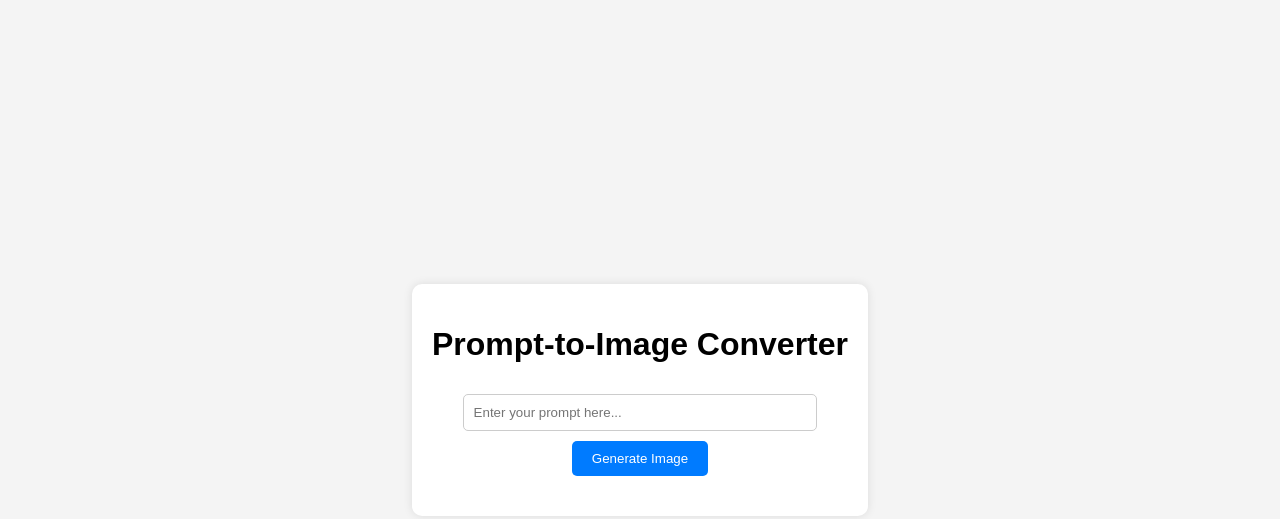
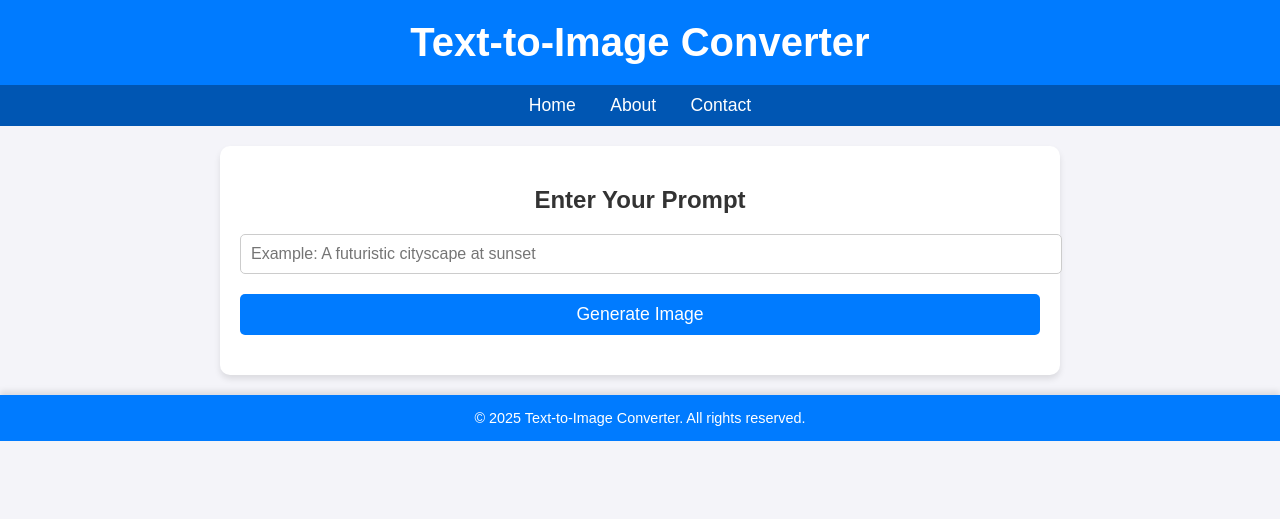
Before and after one commit to ratulwho/texttoim, a plain HTML site: page index.html in a window 1280 px wide. Drawn offline with Linux system fonts and the light colour scheme.

Commit message:
Update index.html

```diff
--- a/index.html
+++ b/index.html
@@ -3,40 +3,81 @@
 <head>
   <meta charset="UTF-8">
   <meta name="viewport" content="width=device-width, initial-scale=1.0">
-  <title>Prompt-to-Image Converter</title>
+  <title>Text-to-Image Converter</title>
   <style>
+    /* General Styles */
     body {
-      font-family: Arial, sans-serif;
-      background-color: #f4f4f4;
-      display: flex;
-      justify-content: center;
-      align-items: center;
-      height: 100vh;
+      font-family: 'Arial', sans-serif;
       margin: 0;
+      padding: 0;
+      background-color: #f4f4f9;
+      color: #333;
     }
 
-    .container {
+    /* Header */
+    header {
+      background-color: #007bff;
+      color: white;
+      padding: 20px;
       text-align: center;
-      background-color: #fff;
-      padding: 20px;
-      border-radius: 10px;
-      box-shadow: 0 0 10px rgba(0, 0, 0, 0.1);
+      box-shadow: 0 4px 6px rgba(0, 0, 0, 0.1);
     }
 
-    input {
-      width: 80%;
+    header h1 {
+      margin: 0;
+      font-size: 2.5rem;
+    }
+
+    /* Navigation Menu */
+    nav {
+      background-color: #0056b3;
       padding: 10px;
-      margin: 10px 0;
+      text-align: center;
+    }
+
+    nav a {
+      color: white;
+      text-decoration: none;
+      margin: 0 15px;
+      font-size: 1.1rem;
+    }
+
+    nav a:hover {
+      text-decoration: underline;
+    }
+
+    /* Main Content */
+    .container {
+      max-width: 800px;
+      margin: 20px auto;
+      padding: 20px;
+      background-color: white;
+      border-radius: 10px;
+      box-shadow: 0 4px 6px rgba(0, 0, 0, 0.1);
+    }
+
+    .container h2 {
+      text-align: center;
+      margin-bottom: 20px;
+    }
+
+    input[type="text"] {
+      width: 100%;
+      padding: 10px;
+      margin-bottom: 20px;
       border: 1px solid #ccc;
       border-radius: 5px;
+      font-size: 1rem;
     }
 
     button {
-      padding: 10px 20px;
+      width: 100%;
+      padding: 10px;
       background-color: #007bff;
-      color: #fff;
+      color: white;
       border: none;
       border-radius: 5px;
+      font-size: 1.1rem;
       cursor: pointer;
     }
 
@@ -46,22 +87,58 @@
 
     #imageContainer {
       margin-top: 20px;
+      text-align: center;
     }
 
     #imageContainer img {
       max-width: 100%;
-      border-radius: 5px;
+      border-radius: 10px;
+      box-shadow: 0 4px 6px rgba(0, 0, 0, 0.1);
+    }
+
+    /* Footer */
+    footer {
+      background-color: #007bff;
+      color: white;
+      text-align: center;
+      padding: 15px;
+      margin-top: 20px;
+      box-shadow: 0 -4px 6px rgba(0, 0, 0, 0.1);
+    }
+
+    footer p {
+      margin: 0;
+      font-size: 0.9rem;
     }
   </style>
 </head>
 <body>
+  <!-- Header -->
+  <header>
+    <h1>Text-to-Image Converter</h1>
+  </header>
+
+  <!-- Navigation Menu -->
+  <nav>
+    <a href="#">Home</a>
+    <a href="#">About</a>
+    <a href="#">Contact</a>
+  </nav>
+
+  <!-- Main Content -->
   <div class="container">
-    <h1>Prompt-to-Image Converter</h1>
-    <input type="text" id="promptInput" placeholder="Enter your prompt here...">
+    <h2>Enter Your Prompt</h2>
+    <input type="text" id="promptInput" placeholder="Example: A futuristic cityscape at sunset">
     <button id="generateButton">Generate Image</button>
     <div id="imageContainer"></div>
   </div>
 
+  <!-- Footer -->
+  <footer>
+    <p>&copy; 2025 Text-to-Image Converter. All rights reserved.</p>
+  </footer>
+
+  <!-- JavaScript -->
   <script>
     const promptInput = document.getElementById('promptInput');
     const generateButton = document.getElementById('generateButton');
```
